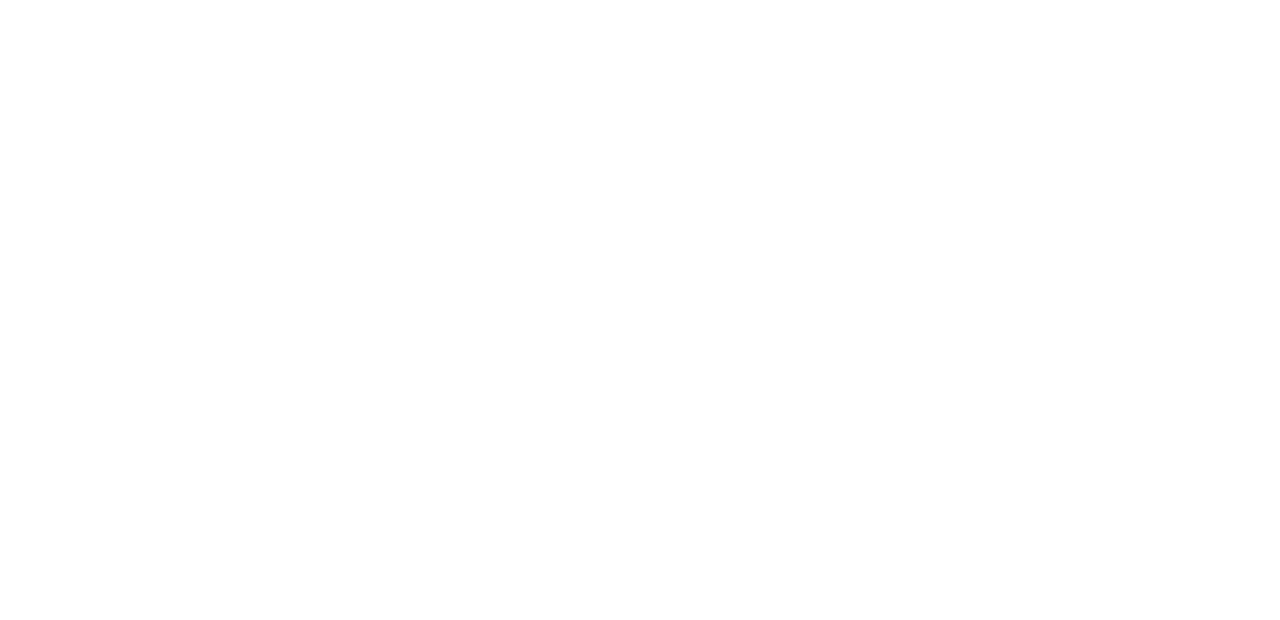
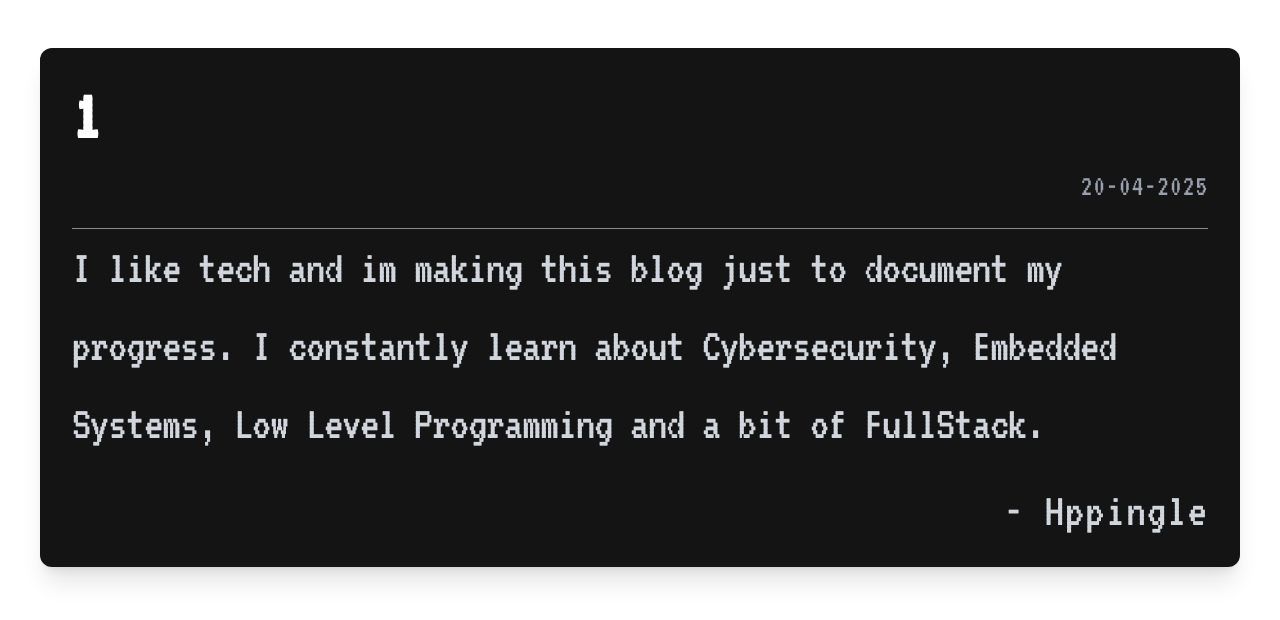
Before and after one commit to Blaeriz/blog, a SvelteKit app: page /blogs/1 in a window 1280 px wide. Before the commit this address had no page. Shown: the top 620 px of the page. Built offline with nearby package versions, Linux system fonts and the light colour scheme.

Commit message:
created slug for the blog posts and wrote my first blog

```diff
--- a/src/app.html
+++ b/src/app.html
@@ -8,7 +8,7 @@
 	</head>
 	<body
 		data-sveltekit-preload-data="hover"
-		class="font-vt323 min-h-screen dark:bg-[#1a1a1a] text-white">
+		class="font-vt323 min-h-screen dark:bg-[#1a1a1a] text-white transition">
 		<div style="display: contents"></div>%sveltekit.body%</div>
 	</body>
 </html>
--- a/src/lib/posts.json
+++ b/src/lib/posts.json
@@ -1,14 +1,9 @@
 [
 	{
-		"title": "First Blog Post",
-		"slug": "first-post",
-		"excerpt": "This is a short summary of the first blog post.",
-		"date": "2025-04-19"
-	},
-	{
-		"title": "Second Blog Post",
-		"slug": "second-post",
-		"excerpt": "Here's another quick summary of a post.",
-		"date": "2025-04-18"
+		"title": "1",
+		"slug": "1",
+		"topic": "This is a short summary of the first blog post.",
+		"date": "20-04-2025",
+		"content": "I like tech and im making this blog just to document my progress. I constantly learn about Cybersecurity, Embedded Systems, Low Level Programming and a bit of FullStack."
 	}
 ]
--- a/src/routes/blogs/+page.svelte
+++ b/src/routes/blogs/+page.svelte
@@ -1,5 +1,5 @@
 <script>
-	import posts from '$lib/posts.json';
+	export let data;
 </script>
 
 <!-- NAVBAR -->
@@ -20,7 +20,7 @@
 
 	<!-- POSTS -->
 	<div class="flex flex-col py-2 gap-y-2 w-full items-center font-vt323">
-		{#each posts as post}
+		{#each data.posts as post}
 			<div
 				class="max-w-3xl w-full rounded-none border border-white/50 p-4 shadow-none hover:shadow-md transition flex flex-col"
 			>
@@ -32,13 +32,13 @@
 
 				<!-- Content -->
 				<div class="pt-4 text-white">
-					<p class="mb-4 text-4xl">{post.excerpt}</p>
+					<p class="mb-4 text-4xl">{post.topic}</p>
 				</div>
 
 				<!-- Footer -->
 				<div class="flex items-center pt-4">
 					<a
-						href={`/blog/${post.slug}`}
+						href={`/blogs/${post.slug}`}
 						class="text-2xl text-white underline hover:text-blue-600 transition"
 					>
 						Read more →
--- /dev/null
+++ b/src/routes/blogs/+page.ts
@@ -0,0 +1,7 @@
+import posts from '$lib/posts.json';
+
+export function load() {
+	return {
+		posts
+	};
+}
--- /dev/null
+++ b/src/routes/blogs/[slug]/+page.svelte
@@ -0,0 +1,21 @@
+<script lang="ts">
+	export let data;
+	const post = data.post;
+</script>
+
+<a href="/blogs" class="text-5xl pl-2 hover:text-blue-800 font-bold transition">&lt;---</a>
+<article class="max-w-[1200px] mx-auto p-8 text-white rounded-xl shadow-xl mb-12 bg-[#141414]">
+	<div class="border-b border-white/50">
+		<!-- Post Title -->
+		<h1 class="text-7xl tracking-wider font-extrabold text-gradient mb-4 text-left">
+			{post.title}
+		</h1>
+
+		<!-- Post Date -->
+		<p class="text-3xl tracking-wide text-gray-400 text-right mb-6">{post.date}</p>
+	</div>
+
+	<!-- Excerpt -->
+	<p class="text-5xl text-gray-300 mb-6 leading-relaxed tracking-tight">{post.content}</p>
+	<p class="text-5xl text-gray-300 mt-6 tracking-wide text-right">- Hppingle</p>
+</article>
--- /dev/null
+++ b/src/routes/blogs/[slug]/+page.ts
@@ -0,0 +1,14 @@
+import posts from '$lib/posts.json';
+import type { PageLoad } from './$types';
+
+export const load: PageLoad = ({ params }) => {
+	const post = posts.find((p) => p.slug === params.slug);
+
+	if (!post) {
+		throw new Error(`Post not found: ${params.slug}`);
+	}
+
+	return {
+		post
+	};
+};
```
